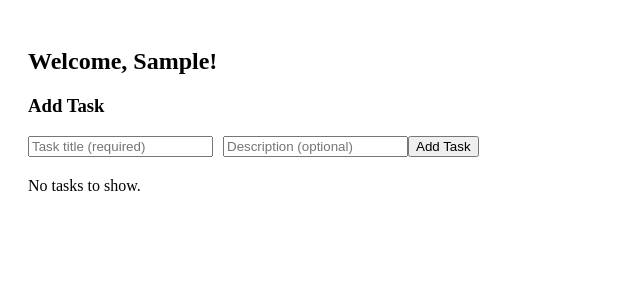
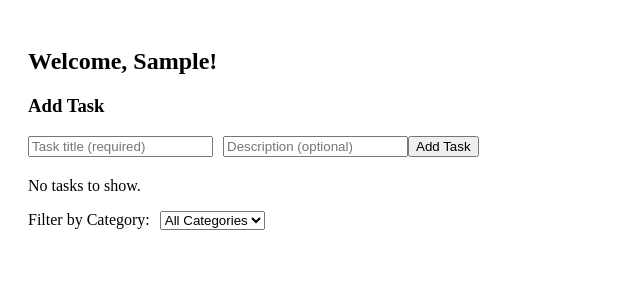
Before and after one commit to Aishvariya-03/TaskFlow, a React (Create React App) app: page / in a window 1280 px wide. Both pictures are taken after typing "Sample" into the empty fields and a click on the button "Login". Shown: the top 300 px of the page, without its empty margins (0-640 px from the left). Built offline with nearby package versions, Linux system fonts and the light colour scheme.

Commit message:
Add category selection for tasks and category filter

```diff
--- a/src/components/TaskDashboard.js
+++ b/src/components/TaskDashboard.js
@@ -19,11 +19,21 @@ function TaskDashboard({ username }) {
         id: Date.now(),
         title: task.title,
         description: task.description,
+        category: task.category,
         completed: false,
         createdAt: new Date().toISOString(),
       },
     ]);
   };
+
+  const [categoryFilter, setCategoryFilter] = useState("All");
+
+  const filteredTasks = tasks.filter((task) => {
+    const matchesCategory =
+      categoryFilter === "All" ? true : task.category === categoryFilter;
+
+    return matchesCategory;
+  });
 
   const updateTask = (updatedTask) => {
     setTasks(tasks.map((task) => (task.id === updatedTask.id ? updatedTask : task)));
@@ -42,7 +52,7 @@ function TaskDashboard({ username }) {
   };
 
   return (
-    <div>
+    <div style={{ margin: "10px 0" }}>
       <h2>Welcome, {username}!</h2>
       <TaskForm addTask={addTask} />
       <TaskList
@@ -51,8 +61,27 @@ function TaskDashboard({ username }) {
         deleteTask={deleteTask}
         toggleComplete={toggleComplete}
       />
+
+      <label style={{ marginRight: "10px" }}>Filter by Category:</label>
+      <select
+        value={categoryFilter}
+        onChange={(e) => setCategoryFilter(e.target.value)}
+      >
+        <option value="All">All Categories</option>
+        <option value="Work">Work</option>
+        <option value="Personal">Personal</option>
+        <option value="Shopping">Shopping</option>
+        <option value="Others">Others</option>
+      </select>
     </div>
   );
 }
 
+
+
+
+
+
+
+
 export default TaskDashboard;
--- a/src/components/TaskForm.js
+++ b/src/components/TaskForm.js
@@ -4,6 +4,8 @@ function TaskForm({ addTask }) {
   const [title, setTitle] = useState("");
   const [description, setDescription] = useState("");
   const [error, setError] = useState("");
+  const [category, setCategory] = useState("Work");
+
 
   const handleSubmit = (e) => {
     e.preventDefault();
@@ -15,10 +17,23 @@ function TaskForm({ addTask }) {
     addTask({
       title,
       description,
+      category,
     });
     setTitle("");
     setDescription("");
   };
+
+  <select
+    value={category}
+    onChange={(e) => setCategory(e.target.value)}
+    style={{ margin: "10px 0" }}
+  >
+    <option value="Work">Work</option>
+    <option value="Personal">Personal</option>
+    <option value="Shopping">Shopping</option>
+    <option value="Others">Others</option>
+  </select>
+
 
   return (
     <form onSubmit={handleSubmit} style={{ marginBottom: "20px" }}>
--- a/src/components/TaskItem.js
+++ b/src/components/TaskItem.js
@@ -42,6 +42,7 @@ function TaskItem({ task, updateTask, deleteTask, toggleComplete }) {
           <p>{task.description}</p>
           <p>Created: {new Date(task.createdAt).toLocaleString()}</p>
           <p>Status: {task.completed ? "Completed ✅" : "Pending ⏳"}</p>
+          <p>Category: {task.category}</p>
           <button onClick={() => toggleComplete(task.id)}>
             {task.completed ? "Mark Pending" : "Mark Completed"}
           </button>
```
